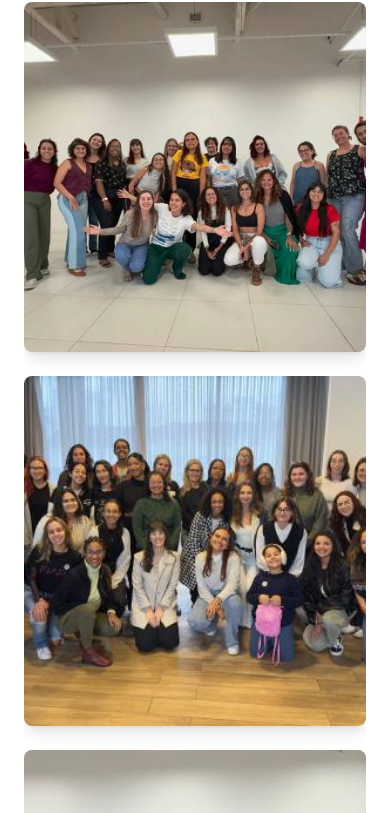
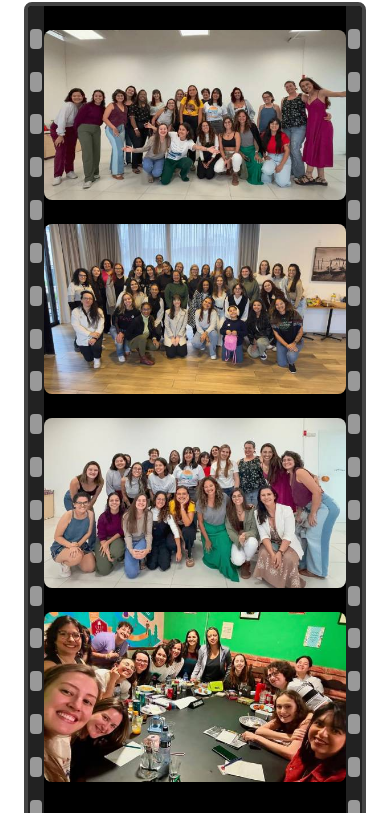
Before and after one commit to pyladies-floripa/site-pyladies-floripa, a React (Vite) app: page / in a window 390 px wide. Shown: the part 1507-2320 px from the top of the page. Built offline with nearby package versions, Linux system fonts and the light colour scheme; a web font is replaced by a local one.

Commit message:
Add foto e efeito filme, responsivo

```diff
--- a/src/components/ui/galeria.tsx
+++ b/src/components/ui/galeria.tsx
@@ -9,6 +9,7 @@ import pyladies5 from "../../assets/pyladies5.jpg";
 import pyladies6 from "../../assets/pyladies6.jpg";
 import pyladies7 from "../../assets/pyladies7.jpg";
 import pyladies8 from "../../assets/pyladies8.jpg";
+import pyladies9 from "../../assets/pyladies9.jpg";
 
 const todasImagens = [
   pyladies1,
@@ -19,6 +20,7 @@ const todasImagens = [
   pyladies6,
   pyladies7,
   pyladies8,
+  pyladies9
 ];
 
 const NUM_FOTOS_EXIBIDAS = 4;
@@ -41,13 +43,28 @@ export function Galeria() {
   };
 
   return (
-    <div className="w-full max-w-[530px] flex flex-col gap-6 items-end h-full">
-    <div className="flex flex-col gap-6 flex-grow overflow-hidden">
+    <div className="relative w-full max-w-full md:max-w-[530px] flex flex-col gap-6 items-center md:items-end min-h-[500px] px-4 py-6 bg-black rounded-lg border-4 border-[#444] overflow-hidden">
+
+      {/* Moldura esquerda */}
+      <div className="absolute top-0 bottom-0 left-0 w-4 bg-[#222] flex flex-col justify-evenly items-center z-10">
+        {[...Array(20)].map((_, i) => (
+          <div key={i} className="w-3 h-5 bg-[#999] rounded-sm" />
+        ))}
+      </div>
+
+      {/* Moldura direita */}
+      <div className="absolute top-0 bottom-0 right-0 w-4 bg-[#222] flex flex-col justify-evenly items-center z-10">
+        {[...Array(20)].map((_, i) => (
+          <div key={i} className="w-3 h-5 bg-[#999] rounded-sm" />
+        ))}
+      </div>
+
+      {/* Imagens da galeria */}
+      <div className="flex flex-col gap-6 flex-grow overflow-hidden relative z-0">
         {imagensExibidas.map((src, index) => (
           <div
             key={index}
-          className="w-full rounded-lg overflow-hidden shadow-lg hover:shadow-xl transition duration-300 animate-fade"
-          style={{ height: '350px' }} // ajuste a altura das imagens aqui
+            className="w-full rounded-lg overflow-hidden shadow-lg hover:shadow-xl transition duration-300 animate-fade aspect-[16/9]"
           >
             <img
               src={src}
@@ -59,9 +76,10 @@ export function Galeria() {
         ))}
       </div>
 
+      {/* Botão */}
       <button
         onClick={adicionarImagem}
-      className="w-[150px] px-4 py-2 bg-[#dd8b20] text-white rounded-full shadow hover:bg-[#c5771a] transition"
+        className="w-full sm:max-w-[200px] mt-4 px-4 py-2 bg-[#dd8b20] text-white rounded-full shadow hover:bg-[#c5771a] transition"
       >
         Mais Fotos
       </button>
--- a/src/screens/SpaPyladies/SpaPyladies.tsx
+++ b/src/screens/SpaPyladies/SpaPyladies.tsx
@@ -171,7 +171,7 @@ export const SpaPyladies = (): JSX.Element => {
         className="w-full max-w-full md:max-w-[1168px] mx-auto mt-8 md:mt-16 mb-8 md:mb-16 px-2 md:px-0"
       >
         <div className="flex flex-col md:flex-row items-center md:items-center gap-4 md:gap-8">
-          <div className="w-full md:w-[638px] flex-shrink-0 flex flex-col justify-center">
+          <div className="w-full md:flex-1 flex-shrink-0 flex flex-col justify-center">
             <div className="relative">
               <Separator className="w-[80px] md:w-[120px] h-[5px] bg-[#dd8b20]" />
               <h2 className="mt-2 md:mt-4 ml-4 md:ml-[61px] [font-family:'Metrophobic',Helvetica] font-bold text-[#0d1e30] text-xl sm:text-3xl md:text-[36px] tracking-[-0.74px] leading-[40px] sm:leading-[44px] md:leading-[48px] text-left">
@@ -228,7 +228,8 @@ em Python, Linux, Docker, AWS e muito mais!</p><br />
               </div>
             </div>
           </div>
-          <div className="w-full md:w-[534px] flex flex-col justify-between items-end min-h-full px-4 py-6">
+          <div className="w-full md:flex-1 flex flex-col justify-between md:items-end items-center min-h-full px-4 py-6">
+
             <Galeria />
           </div>
         </div>
```
Also changed, not shown: src/assets/pyladies9.jpg (added). Lines whose indentation alone changed are shown as unchanged.
